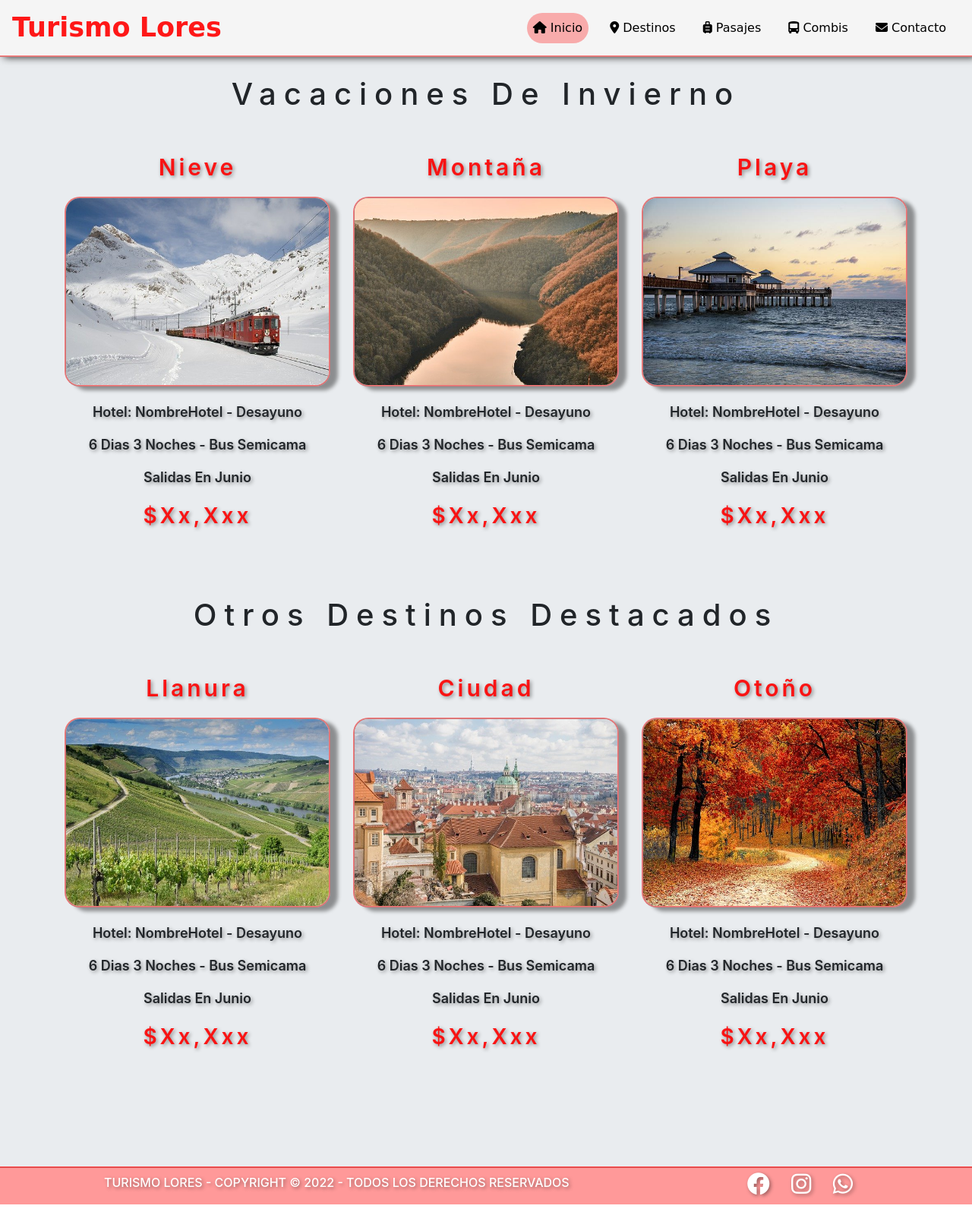
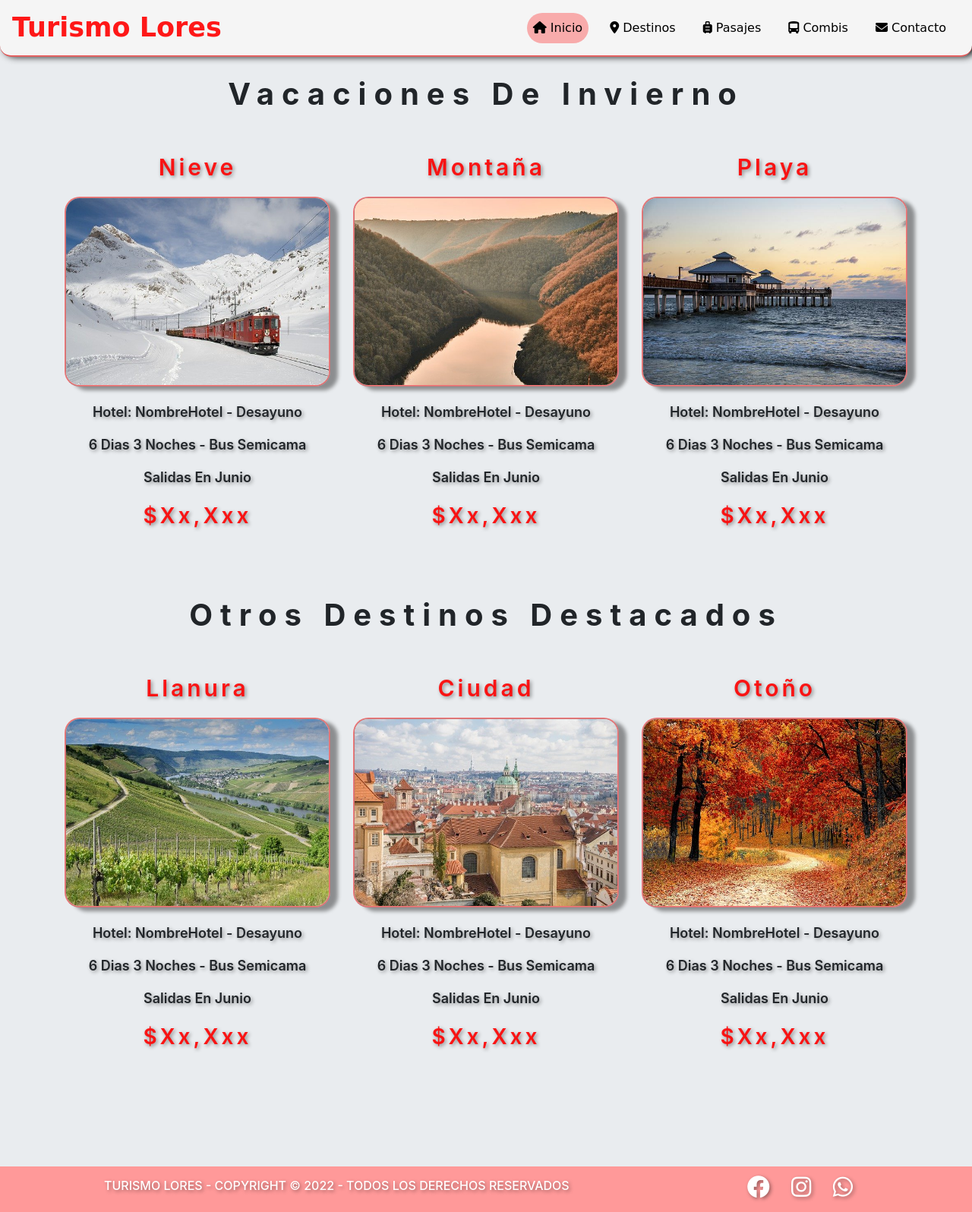
Before and after one commit to maurogildt/Gil-Escalante---Turismo-Lores, a plain HTML site: page index.html in a window 1280 px wide. Shown: the whole page at 76% size. Drawn offline with nearby package versions, Linux system fonts and the light colour scheme.

Commit message:
Agregue meta descriptions y keywords, corregio estilos del footer y el navbar

```diff
--- a/estilos.scss
+++ b/estilos.scss
@@ -15,6 +15,7 @@ $bordes-ridge: 2px ridge $color-bordes;
     width: 100%;
     background-color: whitesmoke;
     border-bottom:$bordes-ridge;
+    border-radius: 0 0 15px 15px;
     box-shadow: 5px 0 10px rgba(0, 0, 0, 0.90);
     position: fixed;
     z-index: 1;
@@ -185,8 +186,7 @@ footer{
     justify-content: space-around;
     align-items: center;
     padding: 5px 20px;
-    border-top:$bordes-ridge;
-    height: 50px;
+    height: 60px;
 }
 .redes{
     display: inline-block;
--- a/index.html
+++ b/index.html
@@ -10,6 +10,8 @@
     <link rel="stylesheet" href="https://cdn.jsdelivr.net/npm/bootstrap@4.6.1/dist/css/bootstrap.min.css">
     <link rel="stylesheet" href="./estilos.css">
     <title>Turismo Lores</title>
+    <meta name="description" content="Turismo Lores - Agencia de viajes - Venta de pasajes">
+    <meta name="keywords" content="Agencia de viajes Evt - Venta de pasajes en micro a todo el pais y limitrofes - Paquetes turisticos - Pasajes Aereos - Alquiler de Combis - Traslados a Aeropuertos">
 </head>
 <body>
     <header>
@@ -42,7 +44,7 @@
     <main>
         <div class="jumbotron">
             <div class="destinos container">
-                <h2 class="titulo">vacaciones de invierno</h2>
+                <h2 class="titulo"><strong>vacaciones de invierno</strong></h2>
                 <div class="row">
                     <div class="col-md-4">
                         <p class="texto-h2">nieve</p>
@@ -71,7 +73,7 @@
                 </div>
             </div>
             <div class="destinos container">
-                <h2 class="titulo">otros destinos destacados</h2>
+                <h2 class="titulo"><strong>otros destinos destacados</strong></h2>
                 <div class="row">
                     <div class="col-md-4">
                         <p class="texto-h2">llanura</p>
```
Also changed, not shown: pages/combis.html (+3 -1 lines), pages/contacto.html (+3 -1 lines), pages/destinos.html (+3 -1 lines), pages/pasajes.html (+3 -1 lines), estilos.css, 1 other file.
